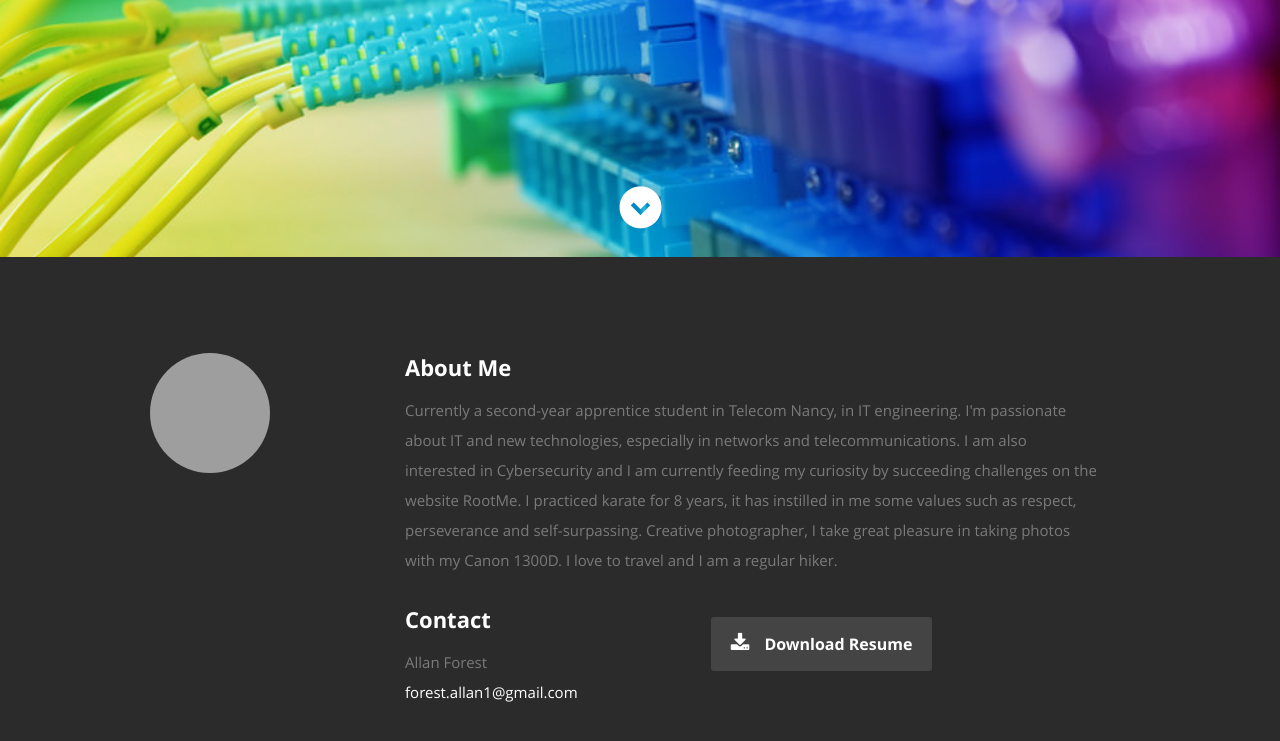
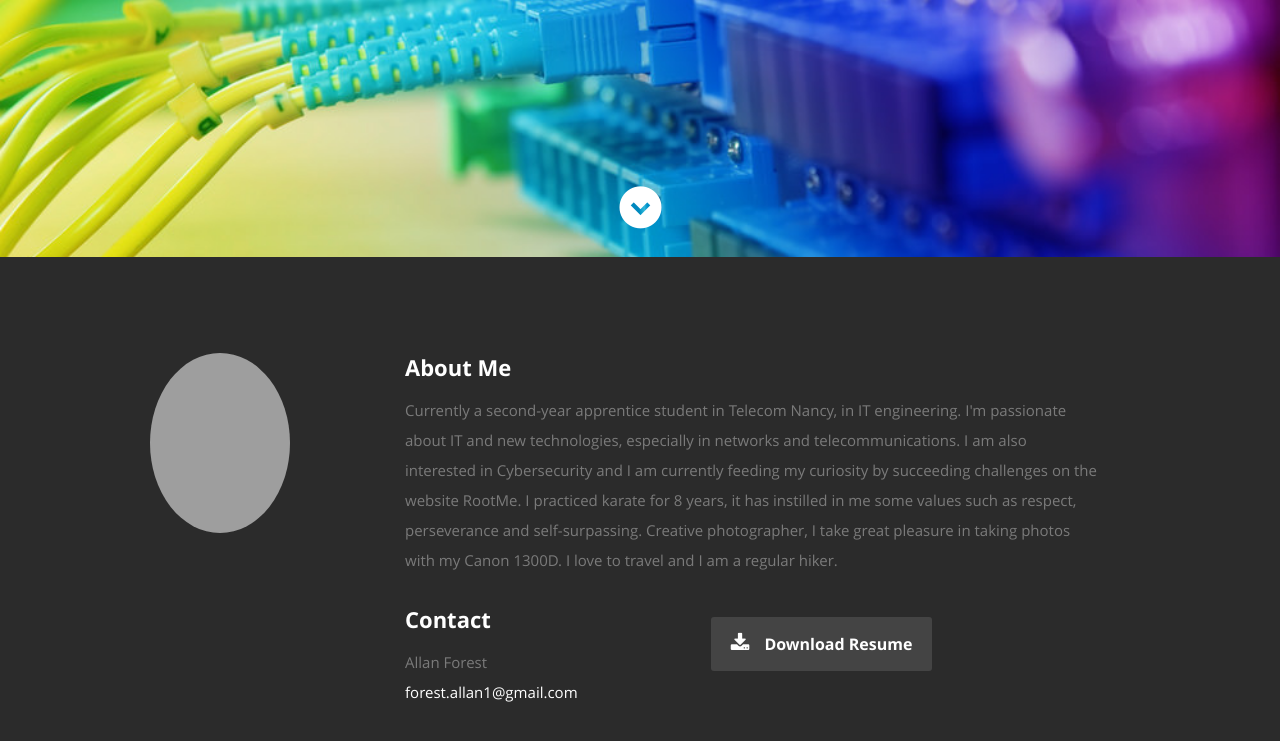
Before and after one commit to forest4u/resume, a plain HTML site: page index.html in a window 1280 px wide. Shown: the part 543-1284 px from the top of the page. Drawn offline with nearby package versions, Linux system fonts and the light colour scheme; grey boxes are pictures that could not be loaded.

Commit message:
Update layout.css

```diff
--- a/css/layout.css
+++ b/css/layout.css
@@ -183,8 +183,8 @@ ul#nav li.current a { color: #F06000; }
 }
 #about .profile-pic {
    position: relative;
-   width: 120px;
-   height: 120px;
+   width: 140px;
+   height: 180px;
    border-radius: 100%;
 }
 #about .contact-details { width: 41.66667%; }
```
